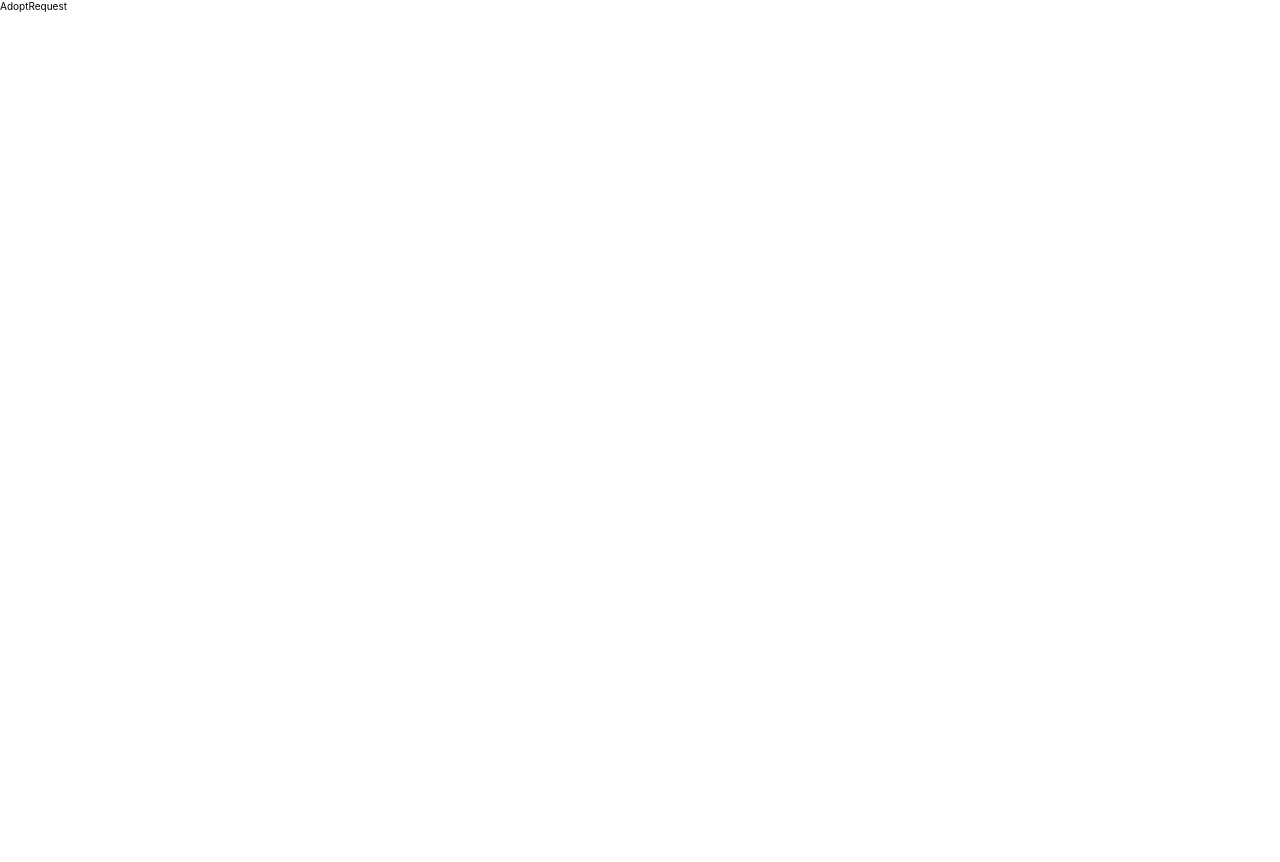
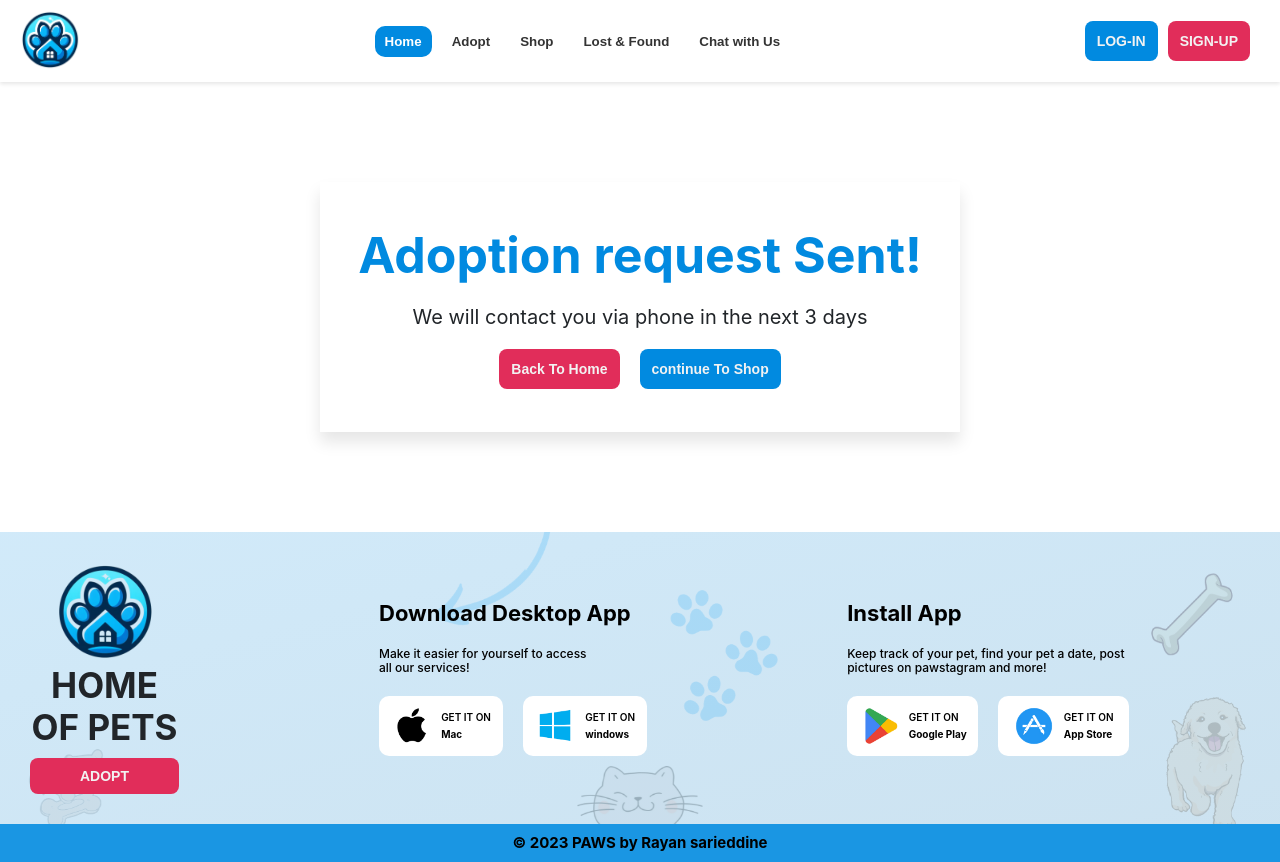
Before and after one commit to Rayan-Sarieddine/paws, a React (Create React App) app in the folder frontend/: page /adopt-request in a window 1280 px wide. Before the commit the page ends 800 px from the top, so only its background shows below. Built offline with nearby package versions, Linux system fonts and the light colour scheme.

Commit message:
implemented confirm request page

```diff
--- /dev/null
+++ b/frontend/src/domain/components/page components/AdoptRequest/RequestConfirmation/index.jsx
@@ -0,0 +1,37 @@
+import React from "react";
+import "./style.css";
+import { useNavigate } from "react-router-dom";
+function RequestConfirmation() {
+  const navigate = useNavigate();
+  return (
+    <div className="request-confirmation">
+      <div className="request-confirmation_content">
+        <h3>Adoption request Sent!</h3>
+        <p>We will contact you via phone in the next 3 days</p>
+        <div className="request-confirmation_btns">
+          <button
+            className="btn request-confirmation_backBtn"
+            on
+            onClick={() => {
+              navigate("/");
+            }}
+          >
+            Back To Home
+          </button>
+
+          <button
+            className="btn request-confirmation_shopBtn"
+            on
+            onClick={() => {
+              navigate("/shop");
+            }}
+          >
+            continue To Shop
+          </button>
+        </div>
+      </div>
+    </div>
+  );
+}
+
+export default RequestConfirmation;
--- /dev/null
+++ b/frontend/src/domain/components/page components/AdoptRequest/RequestConfirmation/style.css
@@ -0,0 +1,35 @@
+.request-confirmation {
+  width: 50%;
+  margin: 0 auto;
+  min-height: 25rem;
+  padding: 3rem;
+  display: flex;
+  align-items: center;
+  justify-content: center;
+  color: var(--black);
+  box-shadow: 0px 10px 15px rgba(0, 0, 0, 0.1);
+  margin-top: 10rem;
+  margin-bottom: 10rem;
+  text-align: center;
+}
+.request-confirmation_btns {
+  display: flex;
+  gap: 2rem;
+  justify-content: center;
+  align-items: center;
+}
+.request-confirmation_backBtn {
+  background-color: var(--secondary);
+}
+.request-confirmation_shopBtn {
+  background-color: var(--primary);
+}
+.request-confirmation_content h3 {
+  font-size: 5rem;
+  color: var(--primary);
+}
+.request-confirmation_content p {
+  font-size: 2rem;
+  margin-top: 2rem;
+  margin-bottom: 2rem;
+}
--- a/frontend/src/domain/pages/AdoptRequest/index.jsx
+++ b/frontend/src/domain/pages/AdoptRequest/index.jsx
@@ -1,7 +1,16 @@
 import React from "react";
+import Nav from "../../components/common/Nav";
+import RequestConfirmation from "../../components/page components/AdoptRequest/RequestConfirmation";
+import Footer from "../../components/common/Footer";
 
 function AdoptRequest() {
-  return <div>AdoptRequest</div>;
+  return (
+    <div>
+      <Nav />
+      <RequestConfirmation />
+      <Footer />
+    </div>
+  );
 }
 
 export default AdoptRequest;
```
